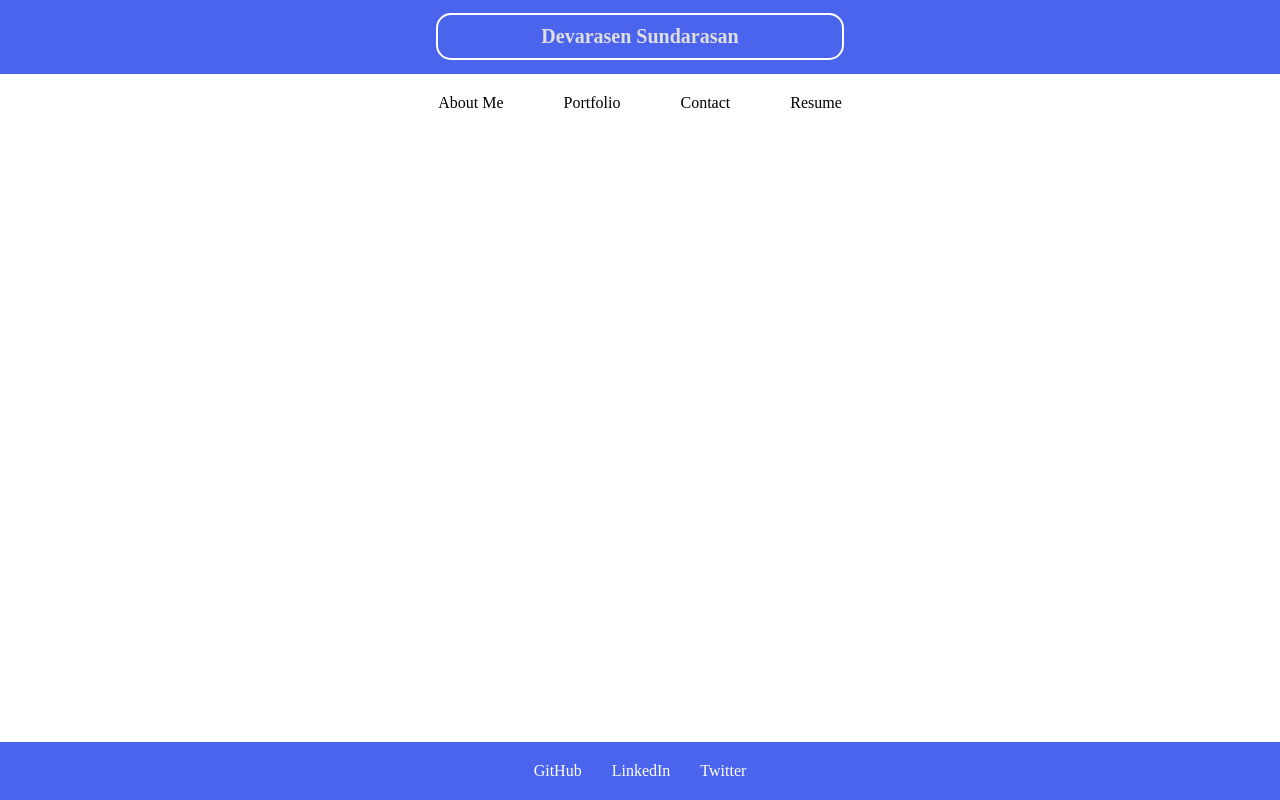
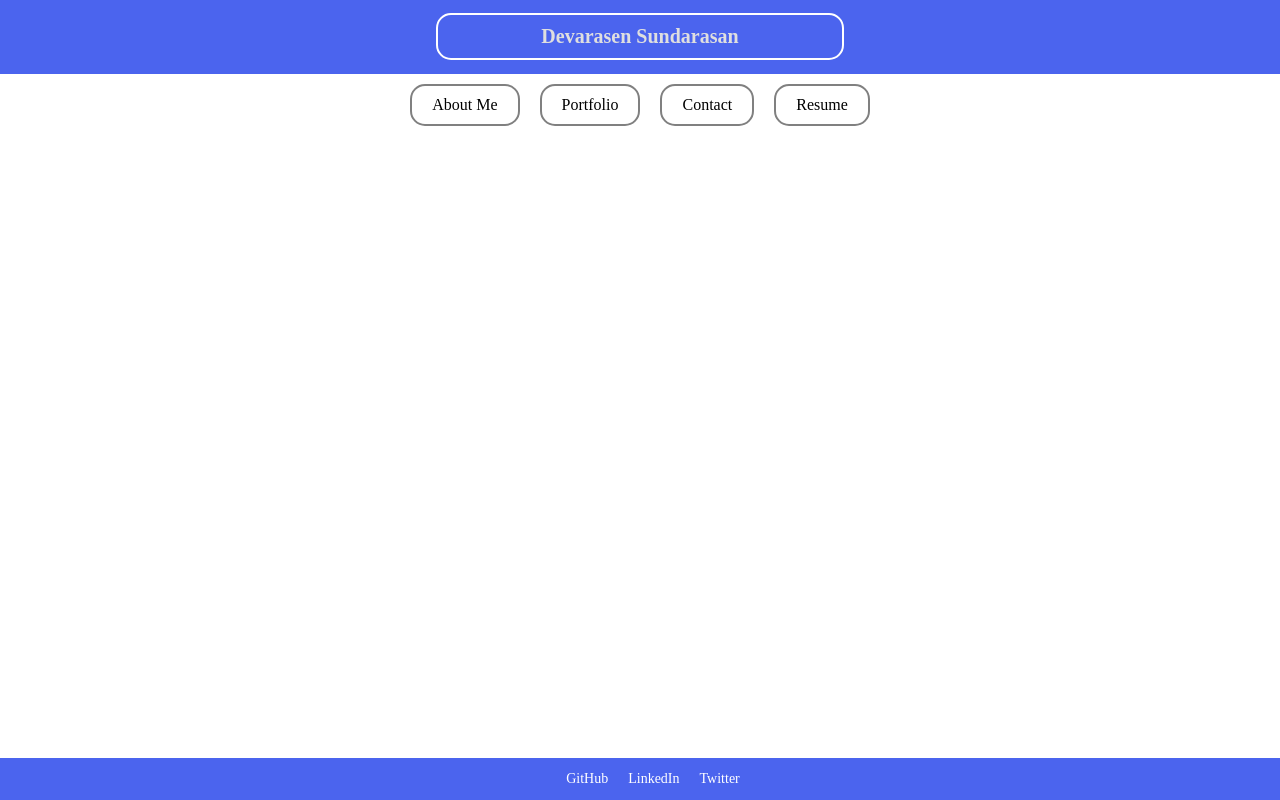
Before and after one commit to Devarasen/Portfolio---React---M20---DS, a React (Vite) app in the folder Dev Portfolio/: page /resume in a window 1280 px wide. Built offline with nearby package versions, Linux system fonts and the light colour scheme.

Commit message:
style update to previous commit

```diff
--- a/Dev Portfolio/src/App.css
+++ b/Dev Portfolio/src/App.css
@@ -1,4 +1,5 @@
 body, html {
   margin: 0;
   padding: 0;
+  background-color: rgb(255, 255, 255);
 }
--- a/Dev Portfolio/src/styles/Footer.css
+++ b/Dev Portfolio/src/styles/Footer.css
@@ -1,9 +1,9 @@
 footer {
     background-color: rgb(75, 100, 238);
     color: rgb(223, 223, 223);
-    padding: 20px 0;
+    padding: 13px;
     text-align: center;
-    font-size: 16px;
+    font-size: 14px;
     font-weight: bold;
     width: 100%;
     position: fixed;
@@ -14,7 +14,7 @@ footer {
   footer a {
     color: white;
     text-decoration: none;
-    padding: 10px;
+    padding: 5px;
     margin: 0 5px;
     font-weight: 200;
   }
--- a/Dev Portfolio/src/styles/Navigation.css
+++ b/Dev Portfolio/src/styles/Navigation.css
@@ -12,6 +12,8 @@ nav li {
     margin: 10px;
     padding: 10px 20px;
     cursor: pointer;
+    border-radius: 15px;
+    border: 2px solid gray;
 }
 
 /* A hover effect for the list items */
```
